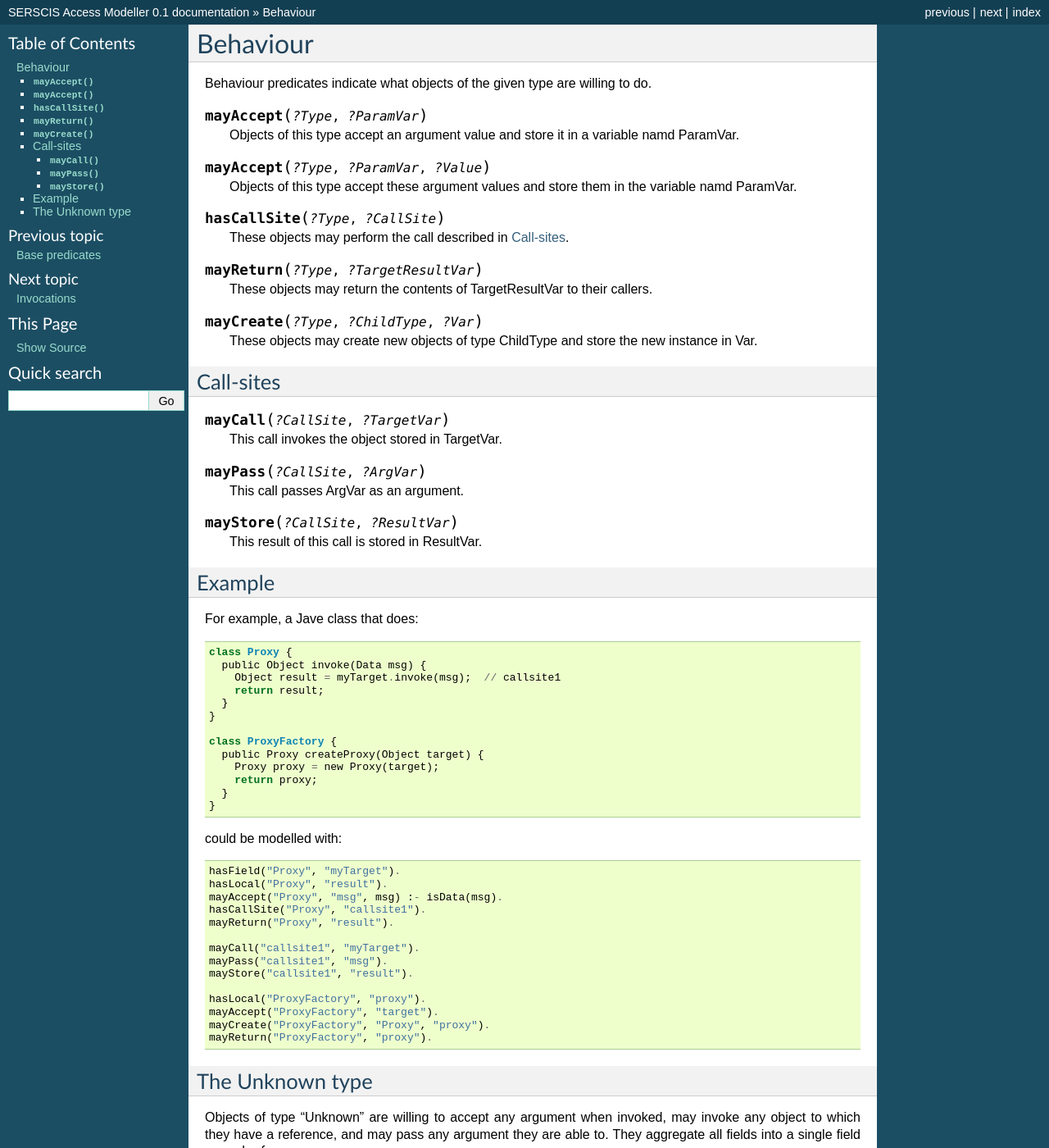
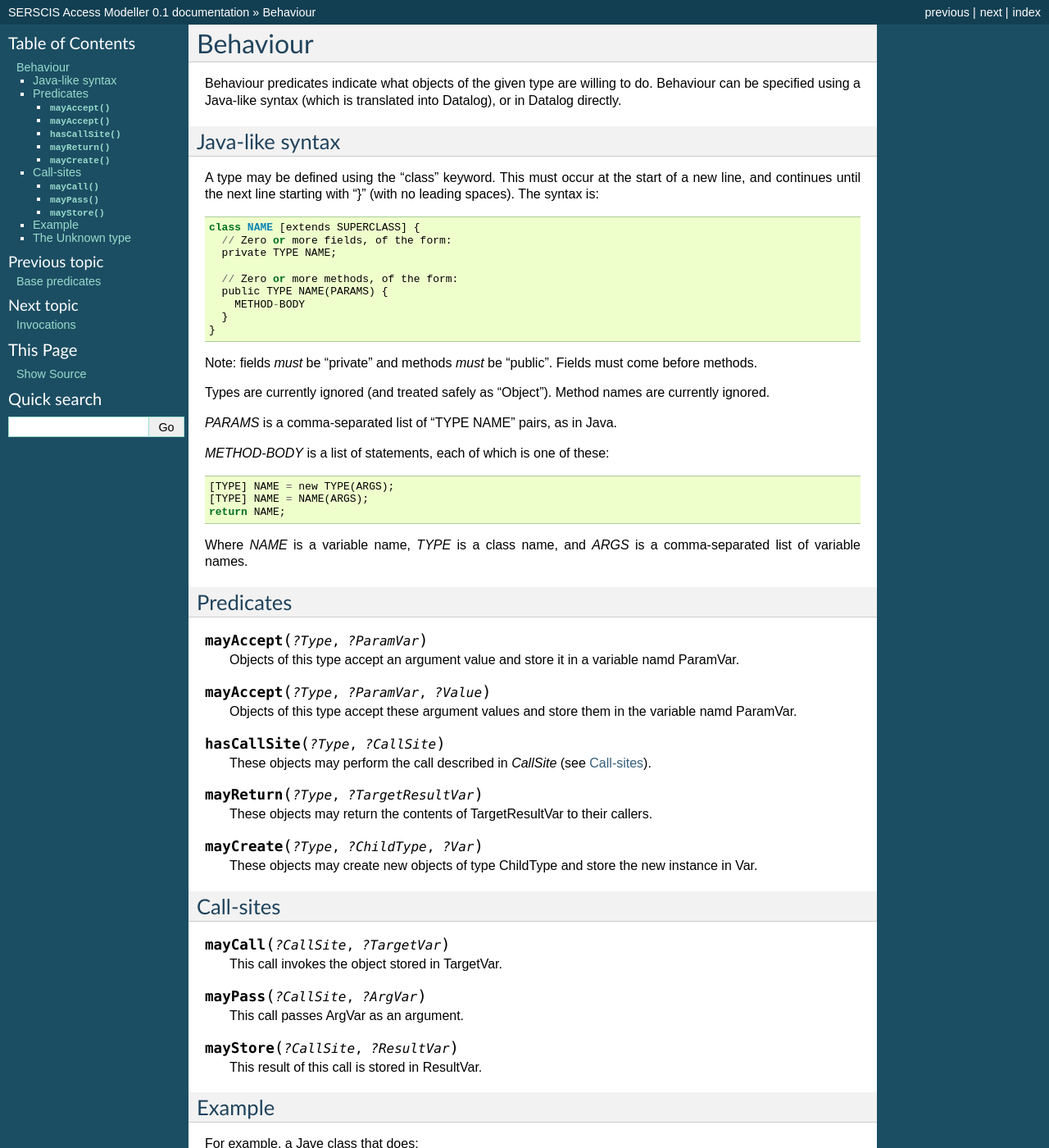
Before and after one commit to it-innovation/sam, a Sphinx documentation site: the page built from doc/behaviour.rst, in a window 1280 px wide and 1400 px high. Shown: the whole window at 82% size. Built offline with Sphinx 7.4.7, drawn with Linux system fonts in a browser that asks for light colours; pages that are not in the unit, such as notebooks, are missing from menus.

Commit message:
Documented new behaviour syntax

```diff
--- a/doc/behaviour.rst
+++ b/doc/behaviour.rst
@@ -4,6 +4,42 @@ Behaviour
 =========
 
 Behaviour predicates indicate what objects of the given type are willing to do.
+Behaviour can be specified using a Java-like syntax (which is translated into Datalog), or
+in Datalog directly.
+
+Java-like syntax
+----------------
+A type may be defined using the "class" keyword. This must occur at the start of a new line, and
+continues until the next line starting with "}" (with no leading spaces). The syntax is::
+
+  class NAME [extends SUPERCLASS] {
+    // Zero or more fields, of the form:
+    private TYPE NAME;
+
+    // Zero or more methods, of the form:
+    public TYPE NAME(PARAMS) {
+      METHOD-BODY
+    }
+  }
+
+Note: fields *must* be "private" and methods *must* be "public". Fields must come before methods.
+
+Types are currently ignored (and treated safely as "Object"). Method names are currently ignored.
+
+`PARAMS` is a comma-separated list of "TYPE NAME" pairs, as in Java.
+
+`METHOD-BODY` is a list of statements, each of which is one of these::
+
+  [TYPE] NAME = new TYPE(ARGS);
+  [TYPE] NAME = NAME(ARGS);
+  return NAME;
+
+Where `NAME` is a variable name, `TYPE` is a class name, and `ARGS` is a comma-separated list of
+variable names.
+
+
+Predicates
+----------
 
 .. function:: mayAccept(?Type, ?ParamVar)
 
@@ -16,7 +52,7 @@ Behaviour predicates indicate what objects of the given type are willing to do.
 
 .. function:: hasCallSite(?Type, ?CallSite)
 
-   These objects may perform the call described in :ref:`CallSite`.
+   These objects may perform the call described in `CallSite` (see :ref:`CallSite`).
 
 .. function:: mayReturn(?Type, ?TargetResultVar)
 
```
